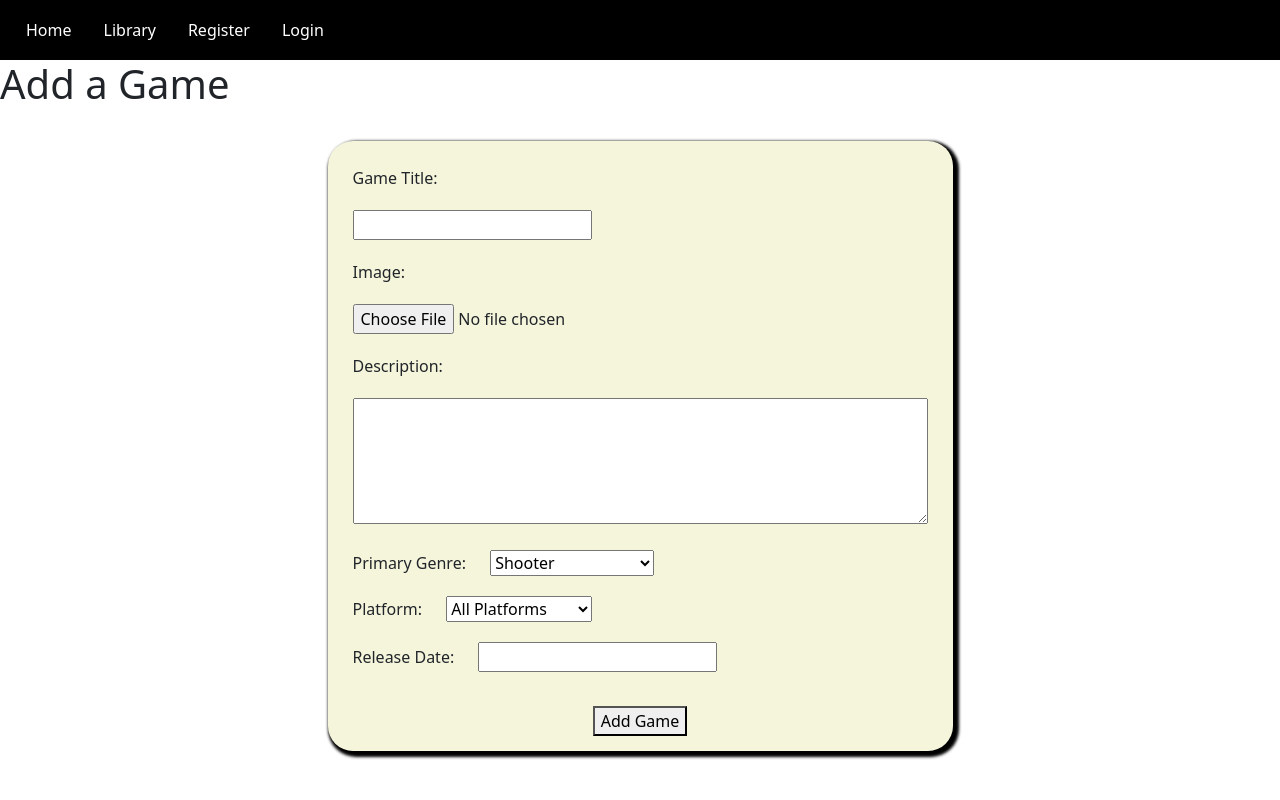
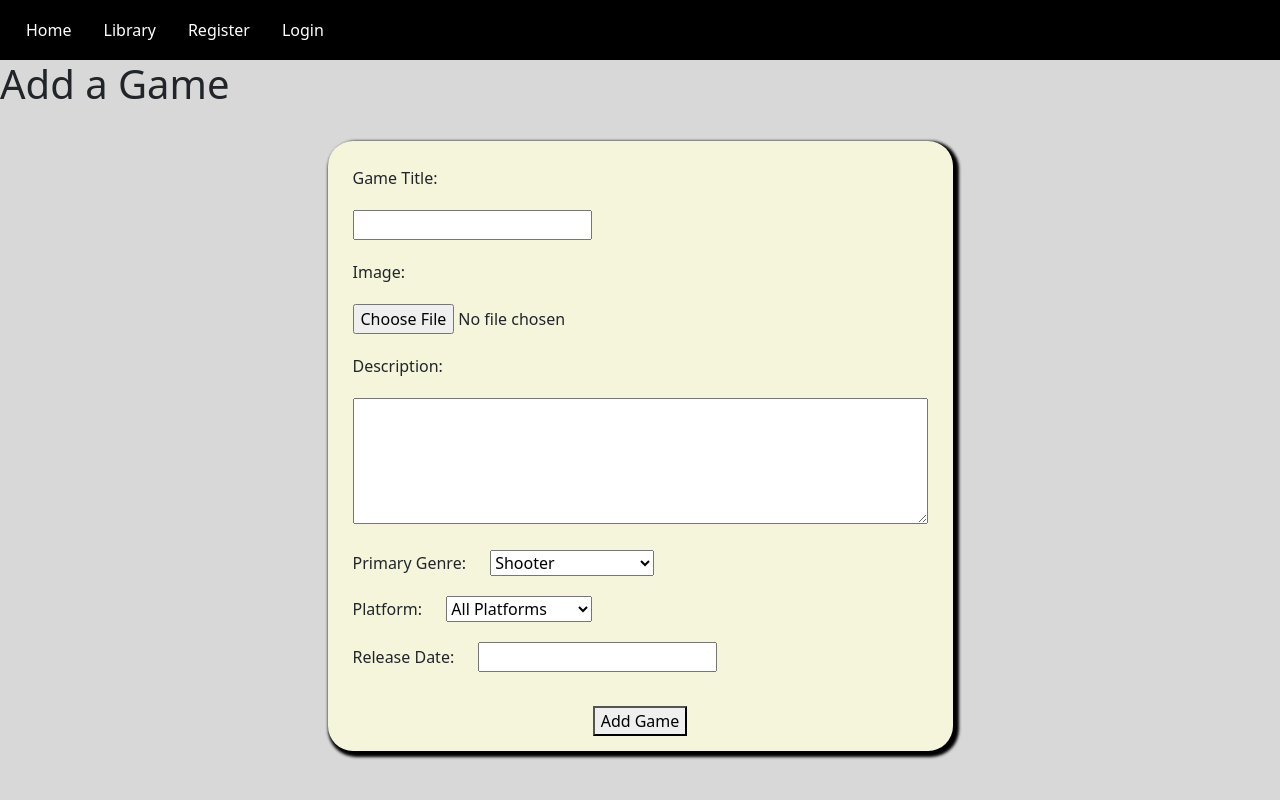
Before and after one commit to GitHub-Harrison/gamers-library, a Django app: page /games/add_game/ in a window 1280 px wide. Run offline with Django 3.2, Linux system fonts and the light colour scheme.

Commit message:
Add background colour to all pages

```diff
--- a/static/css/style.css
+++ b/static/css/style.css
@@ -1,3 +1,9 @@
+/* background */
+
+body {
+    background-color: rgb(216, 216, 216);
+}
+
 /* navigation styling */
 
 .nav {
```
